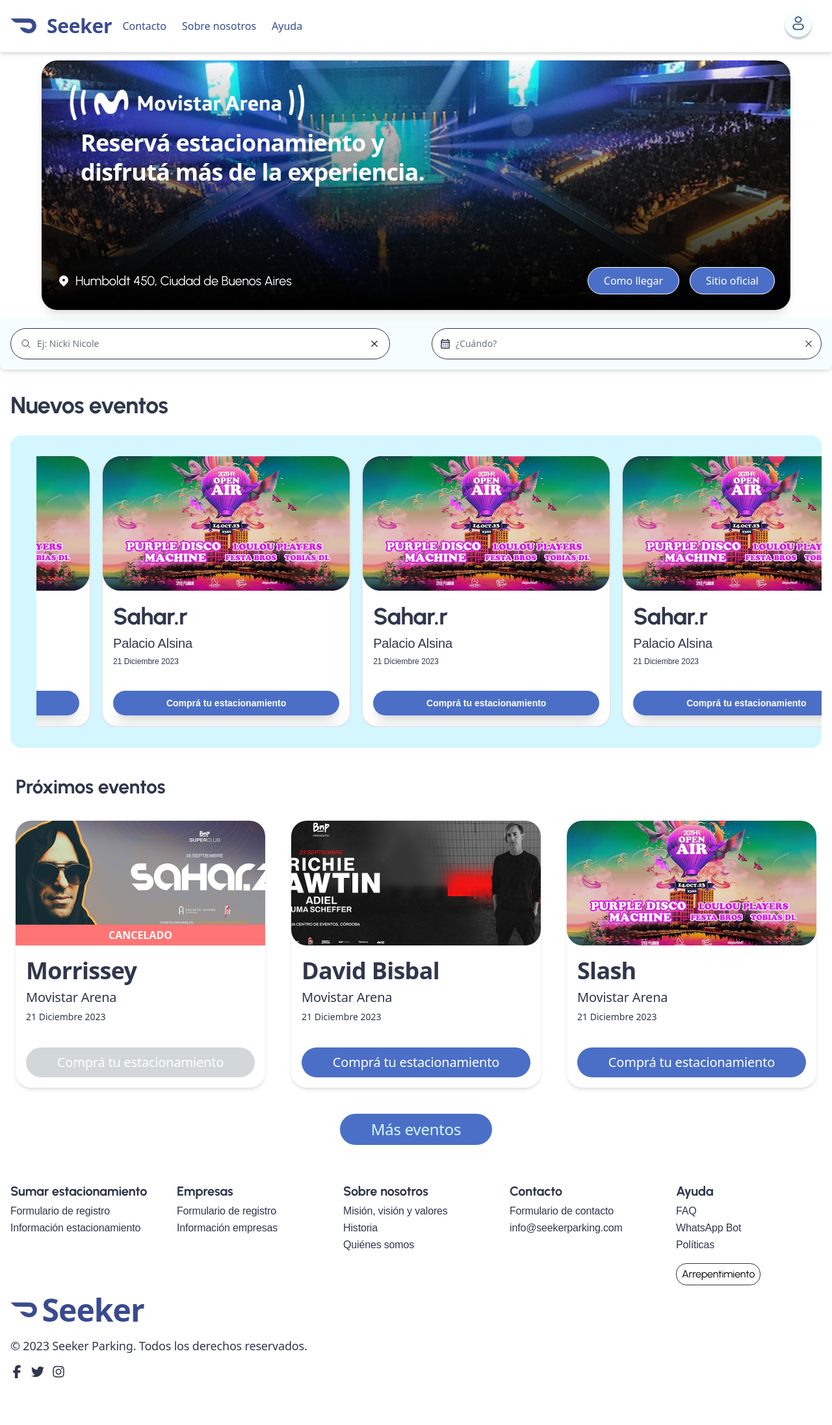
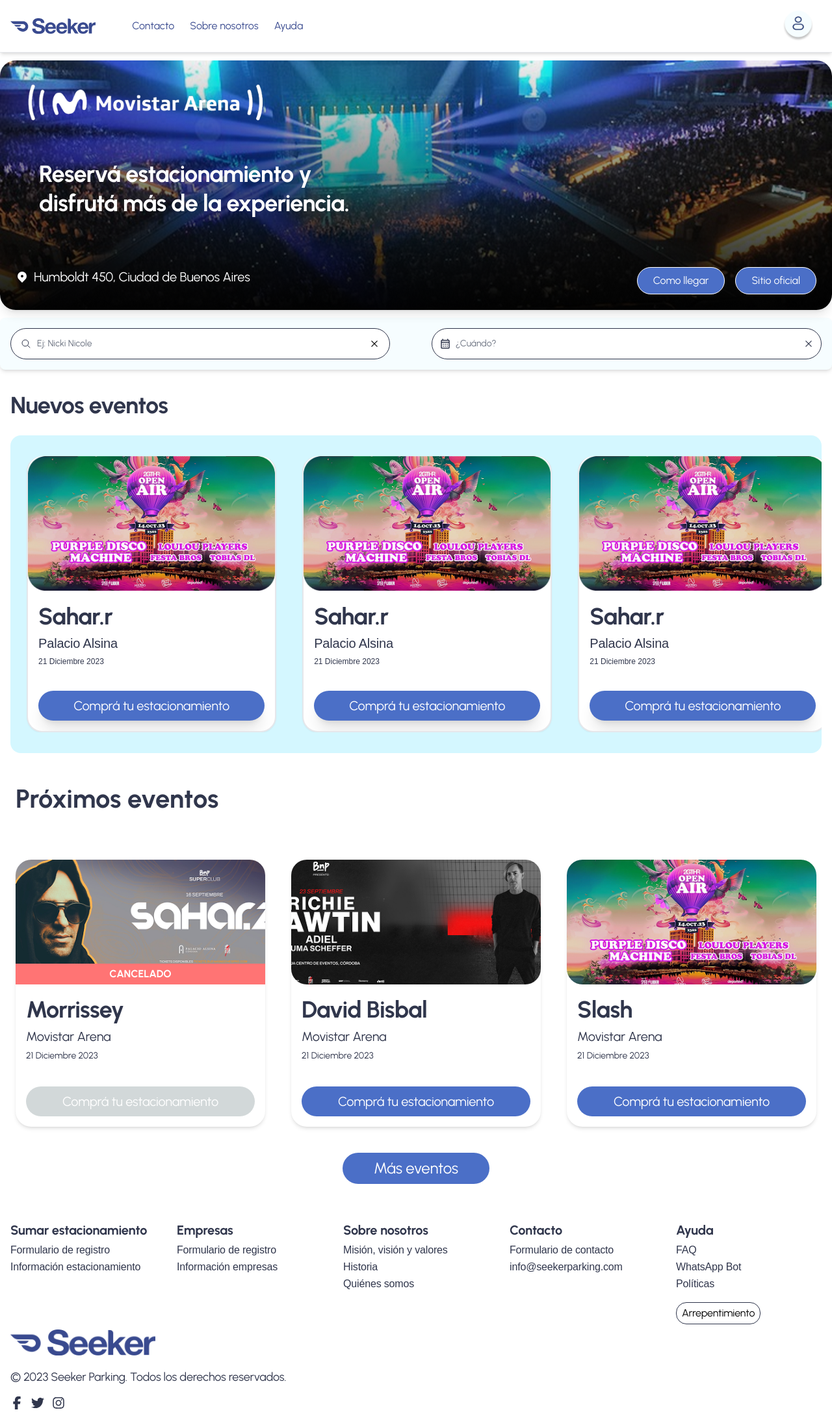
Before and after one commit to seekerparkingdev/frontend, a React (Vite) app: page /venue in a window 1280 px wide. Shown: the whole page at 65% size. Before the commit the page ends 2145 px from the top, so only its background shows below. Built offline with nearby package versions, Linux system fonts and the light colour scheme; a small style sheet from the web is missing.

Commit message:
Coreccciones

```diff
--- a/src/App.jsx
+++ b/src/App.jsx
@@ -9,7 +9,7 @@
 
 function App() {
   return (
-    <div className="flex flex-col min-h-screen">
+    <div className="flex flex-col min-h-screen font-urbanist">
       <Nav />
       <main className="flex-grow">
         <Routes>
--- a/src/components/EventNewSecundario.jsx
+++ b/src/components/EventNewSecundario.jsx
@@ -87,7 +87,8 @@
   useEffect(() => {
     const interval = setInterval(() => {
       if (sliderRef.current) {
-        sliderRef.current.scrollLeft += 300;
+        const scrollAmount = sliderRef.current.clientWidth * 0.32; // Mover el ancho de 1 tarjeta
+        sliderRef.current.scrollLeft += scrollAmount;
         if (
           sliderRef.current.scrollLeft >=
           sliderRef.current.scrollWidth - sliderRef.current.clientWidth
@@ -102,8 +103,8 @@
   // Renderizado para móvil
   if (isMobile) {
     return (
-      <div className="px-4 py-4 mt-4">
-        <h1 className="text-3xl font-bold mb-4 text-[#30364C] font-urbanist">
+      <div className="px-4 py-4 mt-4 font-urbanist">
+        <h1 className="text-[40px] font-bold mb-4 text-[#30364C] font-urbanist">
           Nuevos eventos
         </h1>
         <div className="flex overflow-x-auto bg-[#D4F7FF]   px-5 py-16 gap-4 no-scrollbar  rounded-xl ">
@@ -118,7 +119,7 @@
                   alt={event.mobileName}
                   className="w-full h-52 object-cover  rounded-b-[29px]"
                 />
-                <div className="absolute top-3 right-3  bg-[#C1FF71] text-black text-xs font-bold px-4 py-2 rounded-2xl font-metropolis">
+                <div className="absolute top-3 right-3  bg-[#C1FF71] text-black text-xs font-bold px-4 py-2 rounded-2xl font-urbanist">
                   {event.mobileDate}
                 </div>
               </div>
@@ -126,7 +127,7 @@
                 <h2 className="text-sm font-bold text-[#30364C] line-clamp-2  font-urbanist">
                   {event.mobileName}
                 </h2>
-                <p className="font-metropolis text-xs mt-1 text-[#30364C]  ">
+                <p className="font-urbanist text-xs mt-1 text-[#30364C]  ">
                   {event.mobileLocation}
                 </p>
               </div>
@@ -139,21 +140,21 @@
 
   // Renderizado para desktop -
   return (
-    <div className="max-w-[1800px] mx-auto px-4 py-4 mt-4">
-      <h1 className="text-[#30364C] md:text-4xl text-2xl font-bold font-urbanist mb-6">
+    <div className=" max-w-9xl mx-auto px-4 py-4 mt-4">
+      <h1 className="text-[#30364C] md:text-4xl text-2xl font-semibold   mb-6 font-urbanist">
         Nuevos eventos
       </h1>
-      <div className="overflow-hidden relative bg-[#D4F7FF]   py-8   rounded-2xl">
+      <div className="overflow-hidden relative bg-[#D4F7FF] max-w-9xl w-full mx-auto py-8 flex justify-center items-center rounded-2xl">
         <div
           ref={sliderRef}
-          className="flex gap-4 overflow-x-auto scroll-smooth no-scrollbar ml-[40px]"
+          className="flex gap-10 overflow-x-auto scroll-smooth no-scrollbar"
         >
           {events.map((event) => (
             <div
               key={event.id}
-              className="min-w-[20%]   md:min-w-[30%] lg:min-w-[25%] flex-shrink-0"
+              className="min-w-[60%] sm:min-w-[50%] md:min-w-[45%] lg:min-w-[30%] flex-shrink-0 box-shadow: 0px 4px 4px 0px #00000040;"
             >
-              <div className="bg-white rounded-3xl border-2 border-t-0 overflow-hidden  shadow-sm flex flex-col h-full">
+              <div className="bg-white rounded-3xl border-2 border-t-0 overflow-hidden shadow-sm flex flex-col h-full">
                 <div className="relative h-52 w-full overflow-hidden">
                   <img
                     src={event.image}
@@ -173,7 +174,7 @@
                       {event.date}
                     </p>
                   </div>
-                  <button className="w-full px-4 py-2  font-semibold bg-[#D5FF99] text-[#30364C] sm:bg-[#4B6FC7] sm:text-white rounded-full font-metropolis text-xs md:text-sm shadow-xl">
+                  <button className="  w-full px-4 py-2   bg-[#D5FF99] text-[#30364C] sm:bg-[#4B6FC7] sm:text-white rounded-full  font-urbanist text-xs md:text-xl shadow-xl">
                     <span className="block sm:hidden">Reservar</span>
                     <span className="hidden sm:block">
                       Comprá tu estacionamiento
--- a/src/components/EventProxSecundario.jsx
+++ b/src/components/EventProxSecundario.jsx
@@ -1,5 +1,4 @@
 import React, { useState, useEffect, useRef } from "react";
-import { FaArrowAltCircleUp } from "react-icons/fa";
 import { motion } from "framer-motion";
 
 const EventProxSecundario = () => {
@@ -28,11 +27,11 @@
   }, []);
 
   return (
-    <div className="p-6 max-w-[1800px] mx-auto mb-4">
-      <h1 className="text-3xl font-semibold mb-8 text-[#30364C] font-urbanist">Próximos eventos</h1>
+    <div className="p-6  max-w-9xl mx-auto mb-4">
+      <h1 className="text-[40px] font-semibold mb-16 text-[#30364C] font-urbanist ">Próximos eventos</h1>
 
       {/* Desktop Layout */}
-      <div className="hidden md:grid grid-cols-1 md:grid-cols-2 lg:grid-cols-3 gap-10 max-w-7xl mx-auto justify-items-center">
+      <div className="hidden md:grid grid-cols-1 md:grid-cols-2 lg:grid-cols-3 gap-10 max-w-9xl mx-auto justify-items-center">
         {(showAll ? events : events.slice(0, 3)).map((event) => (
           <div key={event.id} className="bg-white rounded-3xl w-full shadow-md overflow-hidden">
             <div className="relative">
@@ -41,12 +40,12 @@
                 <div className="absolute bottom-0 left-0 right-0 bg-red-400 text-white text-center py-1 font-bold">CANCELADO</div>
               )}
             </div>
-            <div className="p-4">
+            <div className="p-4 font-urbanist">
               <h2 className="text-4xl font-bold text-[#30364C] mb-1">{event.artist}</h2>
               <p className="text-[#30364C] text-xl mb-1">{event.venue}</p>
               <p className="text-[#30364C] text-sm mb-4">{event.date}</p>
               <button
-                className={`w-full py-2 mt-5 px-4 text-xl rounded-3xl text-center ${event.cancelled ? "bg-[#D2D8D9] text-white cursor-not-allowed" : "bg-[#4B6FC7] text-white"}`}
+                className={`w-full  px-4 py-2  mt-5 text-xl rounded-3xl text-center ${event.cancelled ? "bg-[#D2D8D9] text-white cursor-not-allowed" : "bg-[#4B6FC7] text-white"}`}
                 disabled={event.cancelled}
               >
                 Comprá tu estacionamiento
@@ -67,15 +66,15 @@
             <div className="relative">
               <img src={event.image} alt={event.artist} className="w-full h-48 object-cover rounded-b-3xl" />
               {event.cancelled && (
-                <div className="absolute bottom-0 left-0 right-0 bg-red-400 text-white text-center py-1 font-bold">CANCELADO</div>
+                <div className="absolute bottom-0 font-urbanist left-0 right-0 bg-red-400 text-white text-center py-1 font-bold">CANCELADO</div>
               )}
             </div>
-            <div className="p-4">
-              <h2 className="text-4xl font-bold text-[#30364C] mb-1">{event.artist}</h2>
-              <p className="text-[#30364C] text-xl mb-1">{event.venue}</p>
-              <p className="text-[#30364C] text-sm mb-4">{event.date}</p>
+            <div className="p-4 font-urbanist">
+              <h2 className="text-4xl   font-urbanist text-[#30364C] mb-1">{event.artist}</h2>
+              <p className="text-[#30364C] font-urbanist text-xl mb-1">{event.venue}</p>
+              <p className="text-[#30364C] font-urbanist text-sm mb-4">{event.date}</p>
               <button
-                className={`w-full py-2 mt-5 px-4 text-md rounded-3xl text-center ${event.cancelled ? "bg-[#D2D8D9] text-white cursor-not-allowed" : "bg-[#4B6FC7] text-white"}`}
+                className={`w-full py-2 mt-5 px-4 text-base font-urbanist rounded-3xl text-center ${event.cancelled ? "bg-[#D2D8D9] text-white cursor-not-allowed" : "bg-[#4B6FC7] text-white"}`}
                 disabled={event.cancelled}
               >
                 Comprá tu estacionamiento
@@ -86,12 +85,12 @@
       </div>
 
       {/* Mostrar más eventos */}
-      <div className="mt-8 text-center hidden md:block">
+      <div className="mt-8 text-center hidden md:block ">
         <button
           onClick={() => setShowAll(!showAll)}
-          className={`bg-[#4B6FC7] ${showAll ? "text-white" : "text-[#D4F7FF]"} py-2 px-12 rounded-3xl text-2xl mt-2`}
+          className={`font-urbanist bg-[#4B6FC7] ${showAll ? "text-white" : "text-white"} py-2 px-12 rounded-3xl text-2xl mt-2`}
         >
-          {showAll ? <FaArrowAltCircleUp /> : "Más eventos"}
+          {showAll ? "Menos eventos" : "Más eventos"}
         </button>
       </div>
     </div>
--- a/src/components/Footer.jsx
+++ b/src/components/Footer.jsx
@@ -2,7 +2,7 @@
 
 const Footer = () => {
   return (
-    <footer className="bg-white px-4 pt-4 pb-6">
+    <footer className="bg-white px-4 pt-4 pb-6 font-urbanist">
       {/* Sección de enlaces */}
       <div className="container mx-auto">
         <div className="grid grid-cols-1 sm:grid-cols-2 md:grid-cols-3 lg:grid-cols-5 gap-8">
@@ -95,15 +95,12 @@
 
         {/* Sección inferior */}
         <div className="mt-4 sm:mt-2 flex flex-col items-start text-center sm:text-left">
-          <div className="flex justify-center sm:justify-start items-center mb-2">
+          <div className="flex justify-center sm:justify-start items-center mb-4">
             <img
-              src="/assets/logo.png"
+              src="/assets/logo-title.png"
               alt="Logo Seeker"
-              className="h-6 mr-2"
+              className="h-10 mr-2"
             />
-            <span className="text-[#394A8F] font-bold sm:text-center text-5xl">
-              Seeker
-            </span>
           </div>
           <p className="text-lg text-[#30364C] mt-1">
             © 2023 Seeker Parking. Todos los derechos reservados.
--- a/src/components/MovistarBanner.jsx
+++ b/src/components/MovistarBanner.jsx
@@ -2,8 +2,8 @@
 
 const MovistarBanner = () => {
   return (
-    <div className="w-full max-w-9x1 mx-auto  md:px-16 mt-3">
-      <div className="relative w-full h-70 md:h-96 overflow-hidden md:rounded-3xl shadow-lg md:text-left text-center md:text-">
+    <div className=" max-w-9xl mx-auto    mt-3">
+      <div className="relative w-full h-48 md:h-96 overflow-hidden md:rounded-3xl shadow-lg md:text-left text-center md:text-">
         {/* Imagen del banner */}
         <div
           className="absolute inset-0 bg-[url('/assets/banner.png')] bg-cover bg-center   "
@@ -14,20 +14,20 @@
 
         {/* Movistar Logo */}
         <div className="w-full  absolute top-6 left-1/2 -translate-x-1/2 md:left-10 md:translate-x-0 ">
-          <div className="flex">
+          <div className="flex justify-center md:justify-start ">
             <img
               src="/assets/movistar-arena.png"
               alt="Movistar Arena Logo"
-              className="h-30  md:h-20 md:w-auto w-full"
+              className="h-30  md:h-20 md:w-auto w-3/5"
             />
           </div>
         </div>
 
         {/* Contenido Container */}
-        <div className="relative md:h-full h-64 flex flex-col justify-between p-4 md:p-6">
+        <div className="relative md:h-full   flex flex-col justify-between p-4 md:p-6">
           {/* Main Text */}
-          <div className="mt-20 ml-2 md:ml-9">
-            <h1 className="text-white text-base md:text-4xl font-bold max-w-xl">
+          <div className="mt-16 md:mt-32 ml-2 md:ml-9">
+            <h1 className="text-white text-base md:text-4xl font-bold max-w-xl font-urbanist">
               Reservá estacionamiento y
               <br />
               disfrutá más de la experiencia.
@@ -35,7 +35,7 @@
           </div>
 
           {/* Bottom seleccion y direccion */}
-          <div className="flex flex-col md:flex-row items-start md:items-center justify-between mt-auto gap-6 md:gap-0">
+          <div className="flex flex-col md:flex-row md:items-start items-center  justify-between md:mt-auto mt-6 gap-6 md:gap-0 ">
             {/* Location */}
             <div className="flex items-center text-white">
               <svg
@@ -55,7 +55,7 @@
             </div>
 
             {/* Buttons */}
-            <div className=" flex-col md:flex-row gap-4 w-full md:w-auto hidden md:flex">
+            <div className=" flex-col md:flex-row gap-4 w-full md:w-auto hidden md:flex font-urbanist">
               <button className="w-full md:w-auto px-6 py-2 bg-[#4B6FC7] text-white rounded-full border border-[#FFFFFF]">
                 Como llegar
               </button>
@@ -66,7 +66,7 @@
           </div>
         </div>
       </div>
-      <div className="flex flex-row gap-1 w-full md:hidden mt-2 font-metropolis text-xl">
+      <div className="flex flex-row gap-6  w-full md:hidden mt-2 font-urbanist text-xl p-1">
         <button className="w-1/2 py-4 md:w-auto bg-[#4B6FC7] text-white rounded-full  ">
           Como llegar
         </button>
--- a/src/components/Nav.jsx
+++ b/src/components/Nav.jsx
@@ -13,12 +13,10 @@
     <nav className="relative bg-white shadow-md">
       <div className="flex justify-between items-center p-4 border-b">
         {/* Logo + Desktop Menu */}
-        <div className="flex items-center space-x-4">
-          <img src="assets/logo.png" alt="Logo" className="w-10 h-6" />
-          <h1 className="text-[#394A8F] font-bold text-3xl">Seeker</h1>
+        <div className="flex items-center space-x-14  ">
+          <img src="assets/logo-title.png" alt="Logo" className="md:w-1/6 md:h-1/6 h-1/6 w-1/2" />
           {/* Desktop Menu */}
-
-          <ul className="hidden   md:flex space-x-6 text-[#394A8F] font-medium">
+          <ul className="hidden   md:flex space-x-6 text-[#394A8F] font-medium ">
             <li className="cursor-pointer hover:text-blue-600 transition">
               Contacto
             </li>
--- a/src/components/ParkingServiceSection.jsx
+++ b/src/components/ParkingServiceSection.jsx
@@ -33,7 +33,7 @@
                 Estacioná de manera inteligente
               </p>
             </div>
-            <div className="absolute -z-10 top-0 right-0 w-64 h-64 bg-yellow-200 rounded-full opacity-50 blur-3xl" />
+            <div className="absolute -z-10 top-0 right-0 w-64 h-64   rounded-full opacity-50 blur-3xl" />
             <img
               src="assets/parking-service-home.jpg"
               alt="Parking service illustration"
--- a/src/components/SearchVenue.jsx
+++ b/src/components/SearchVenue.jsx
@@ -3,7 +3,7 @@
 import { IoSearchOutline } from "react-icons/io5";
 const SearchVenue = () => {
   return (
-    <div className="md:max-w-[1800px] mx-auto px-4 py-4 bg-[#F6FDFF] shadow-md rounded-lg mt-3 text-[#30364C">
+    <div className="md:max-w-9xl mx-auto px-4 py-4 bg-[#F6FDFF] shadow-md rounded-lg mt-3 text-[#30364C">
       <div className="flex md:gap-16 gap-2">
         <div className="relative md:flex-1 w-2/3">
           <input
--- a/src/styles/style.css
+++ b/src/styles/style.css
@@ -8,3 +8,7 @@
 @import 'additional-styles/flatpickr.css';
 
 @import 'tailwindcss/utilities';
+
+body {
+    @apply font-urbanist;
+}
```
Also changed, not shown: public/assets/logo-title.png (added).
